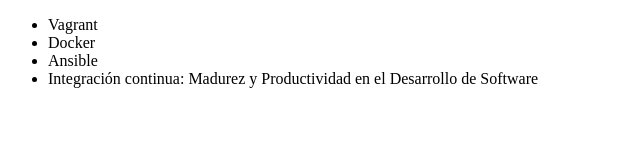
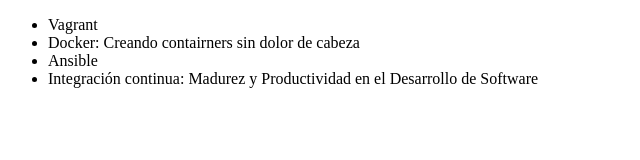
Before and after one commit to jhuertasn/Curso-alura-git, a plain HTML site: page index.html in a window 1280 px wide. Shown: the whole page, without its empty margins (0-640 px from the left). Drawn offline with Linux system fonts and the light colour scheme.

Commit message:
corrigiendo el curso de docker

```diff
--- a/index.html
+++ b/index.html
@@ -7,7 +7,7 @@
 <body>
      <ul>
          <li> Vagrant </li>
-         <li> Docker </li>
+         <li> Docker: Creando contairners sin dolor de cabeza </li>
          <li> Ansible </li>
          <li> Integración continua: Madurez y Productividad en el Desarrollo de Software </li>
      </ul>
```
